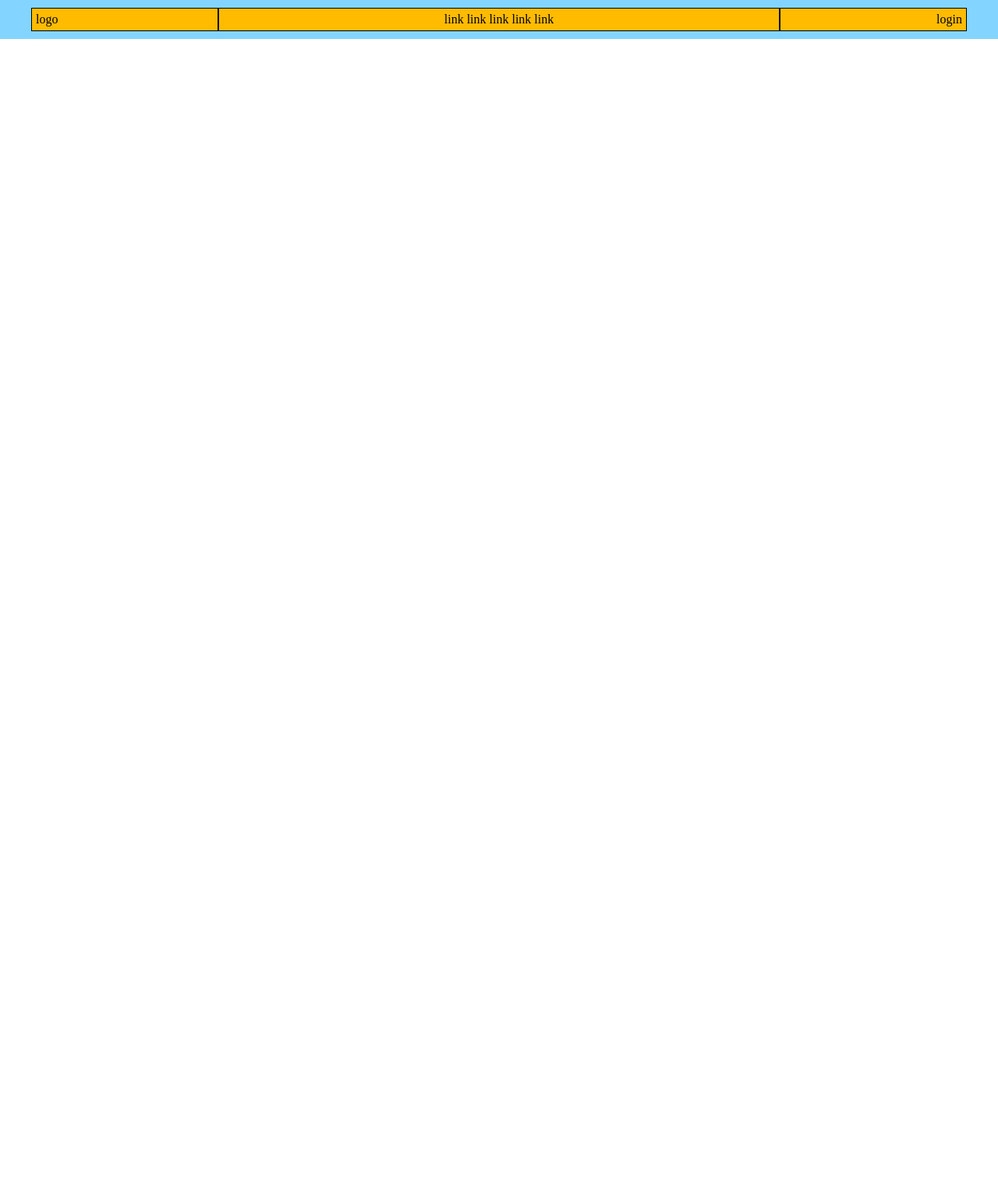
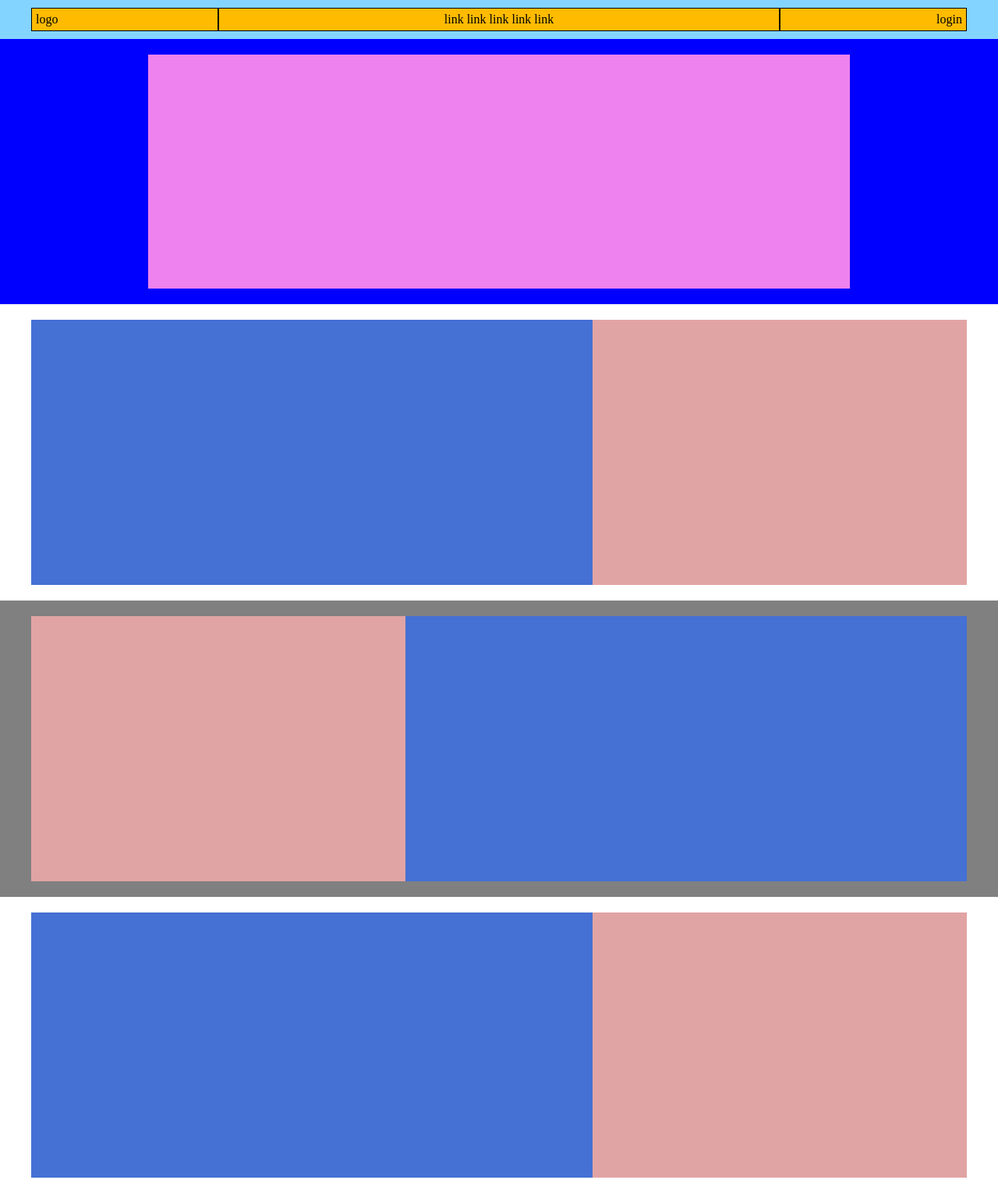
Before and after one commit to AleFarinaIV/htmlcss-struttura-discord, a plain HTML site: page index.html in a window 1280 px wide. Shown: the top 1513 px of the page at 78% size. Before the commit the page ends 800 px from the top, so only its background shows below. Drawn offline with Linux system fonts and the light colour scheme.

Commit message:
[UPD] added five containers

```diff
--- a/css/style.css
+++ b/css/style.css
@@ -4,16 +4,12 @@ html {
         padding: 0;
         box-sizing: border-box;
     }
-
     body {
-
         header {
             background-color: #83d5ff;
-
             .container {
                 max-width: 1200px;
                 margin: 0 auto;
-
                 .row {
                     display: flex;
                     flex-wrap: wrap;
@@ -23,7 +19,6 @@ html {
                         background-color: rgb(255 187 0);
                         border: 1px solid black
                     }
-
                     .col-20 {
                         width: 20%;
                         display: inline-block;
@@ -31,7 +26,6 @@ html {
                             text-align: end;
                         }
                     }
-
                     .col-60 {
                         width: 60%;
                         ul {
@@ -45,6 +39,86 @@ html {
                 }
             }
         }
-
+        main {
+            .container-blue {
+                max-width: 100%;
+                background-color: blue;
+                .container {
+                    max-width: 1200px;
+                    margin: 0 auto;
+                    .row {
+                        display: flex;
+                        flex-wrap: wrap;
+                        .col {
+                            width: 900px;
+                            height: 300px;
+                            background-color: violet;
+                            margin: 20px auto;
+                        }
+                    }
+                }
+            }
+            .container-white {
+                width: 100%;
+                background-color: white;
+                .container-2 {
+                    max-width: 1200px;
+                    margin: 0 auto;
+                    .row {
+                        display: flex;
+                        flex-wrap: wrap;
+                        margin: 20px auto;
+                        .col-60 {
+                            width: 60%;
+                            height: 340px;
+                            background-color: rgb(69, 112, 212);
+                        }
+                        .col-40 {
+                            width: 40%;
+                            height: 340px;
+                            background-color: rgb(225, 164, 164);
+                        }
+                    }
+                }
+            }
+            .container-grey {
+                max-width: 100%;
+                background-color: grey;
+                .container-3 {
+                    max-width: 1200px;
+                    margin: 0 auto;
+                    .row {
+                        display: flex;
+                        flex-wrap: wrap;
+                        padding: 20px 0px;
+                        flex-direction: row-reverse;
+                        .col-60 {
+                            width: 60%;
+                            height: 340px;
+                            background-color: rgb(69, 112, 212);
+                        }
+                        .col-40 {
+                            width: 40%;
+                            height: 340px;
+                            background-color: rgb(225, 164, 164);
+                        }
+                    }
+                }
+                .container-5 {
+                    max-width: 1200px;
+                    margin: 0 auto;
+                    .row {
+                        display: flex;
+                        flex-wrap: wrap;
+                        padding: 20px 0;
+                        .col {
+                            width: 100%;
+                            height: 640px;
+                            background-color: green;
+                        }
+                    }
+                }
+            }
+        }
     }
 }
--- a/index.html
+++ b/index.html
@@ -36,7 +36,46 @@
             </div>
         </header>
         <!-- Main -->
-        <main></main>
+        <main>
+            <div class="container-blue">
+                <div class="container">
+                    <div class="row">
+                        <div class="col"></div>
+                    </div>
+                </div>
+            </div>
+            <div class="container-white">
+                <div class="container-2">
+                    <div class="row">
+                        <div class="col-60"></div>
+                        <div class="col-40"></div>
+                    </div>
+                </div>
+            </div>
+            <div class="container-grey">
+                <div class="container-3">
+                    <div class="row">
+                        <div class="col-60"></div>
+                        <div class="col-40"></div>
+                    </div>
+                </div>
+            </div>
+            <div class="container-white">
+                <div class="container-2">
+                    <div class="row">
+                        <div class="col-60"></div>
+                        <div class="col-40"></div>
+                    </div>
+                </div>
+            </div>
+            <div class="container-grey">
+                <div class="container-5">
+                    <div class="row">
+                        <div class="col"></div>
+                    </div>
+                </div>
+            </div>
+        </main>
         <!-- Footer -->
         <footer></footer>
 
```
